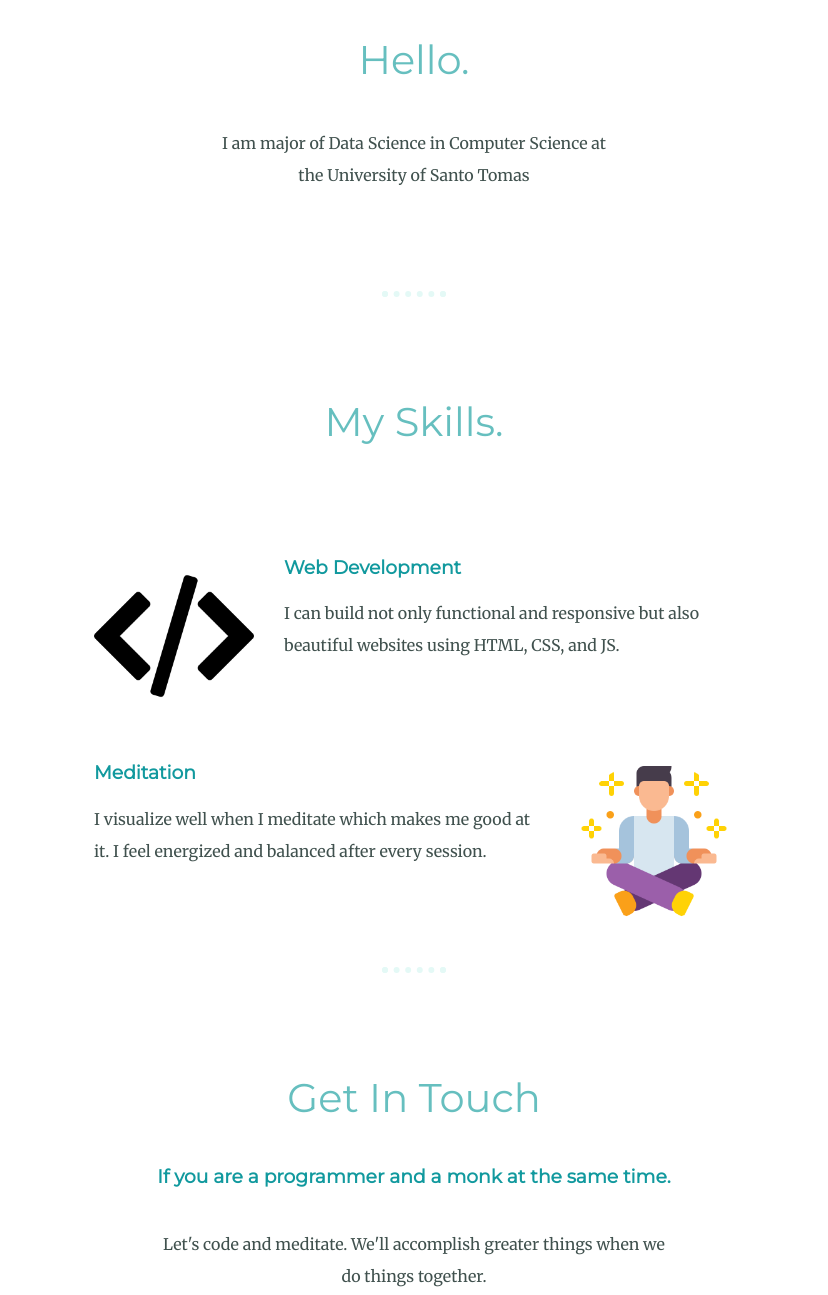
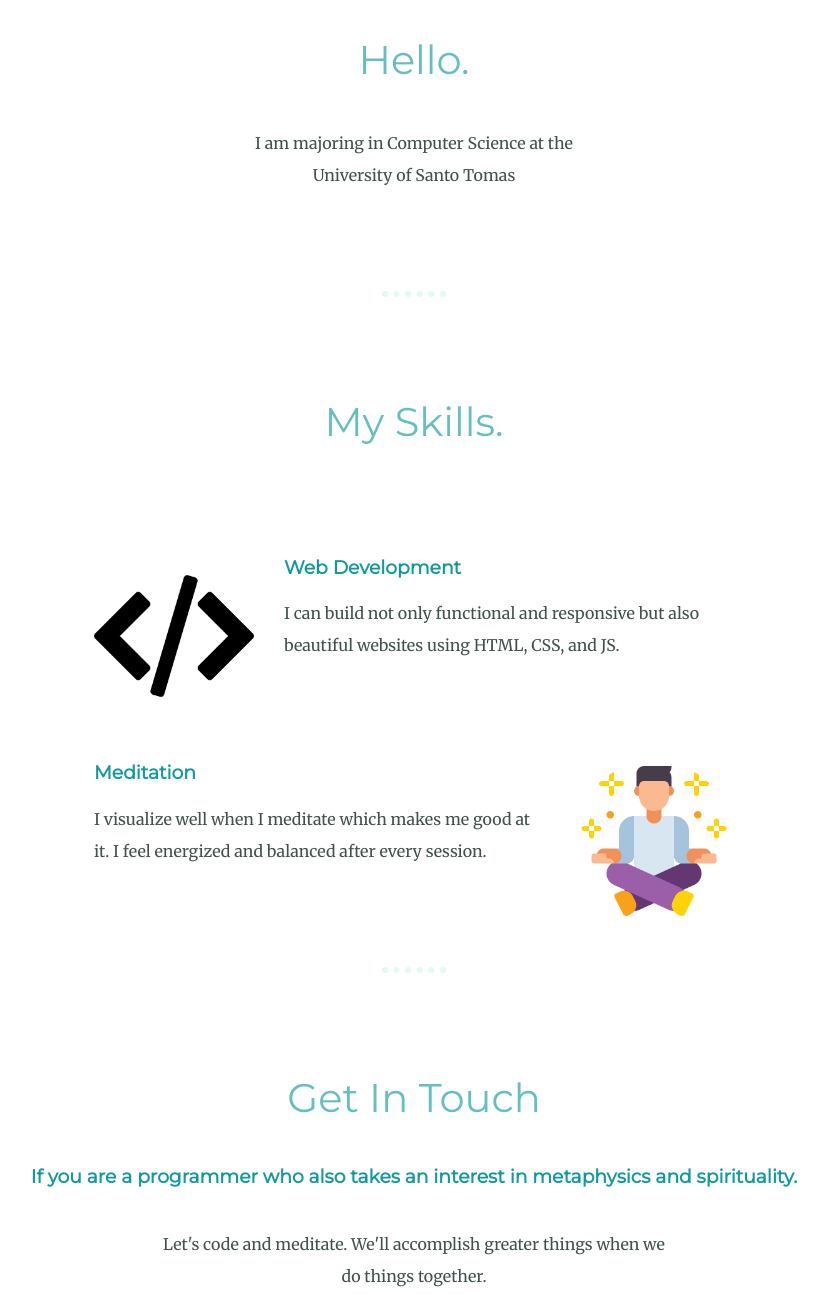
Before and after one commit to lstrjohnql/WDB-Personal-Site, a plain HTML site: page index.html in a window 1280 px wide. Shown: the part 1127-2422 px from the top of the page, without its empty margins (226-1054 px from the left). Drawn offline with Linux system fonts and the light colour scheme.

Commit message:
Update index.html

```diff
--- a/index.html
+++ b/index.html
@@ -21,7 +21,7 @@
         <div class="profile">
             <img class="dp" src="images/lester.png" alt="">
             <h2>Hello.</h2>
-            <p class="intro">I am major of Data Science in Computer  Science at the University of Santo Tomas</p>
+            <p class="intro">I am majoring in Computer Science at the University of Santo Tomas</p>
         </div>
         <hr>
         <div class="skills">
@@ -41,7 +41,7 @@
         <hr>
         <div class="contact-me">
             <h2>Get In Touch</h2>
-            <h3>If you are a programmer and a monk at the same time.</h3>
+            <h3>If you are a programmer who also takes an interest in metaphysics and spirituality.</h3>
             <p class="contact-message">Let's code and meditate. We'll accomplish greater things when we do things together.</p>
             <a class="btn" href="mailto:name@email.com">CONTACT ME</a>
         </div>
```
